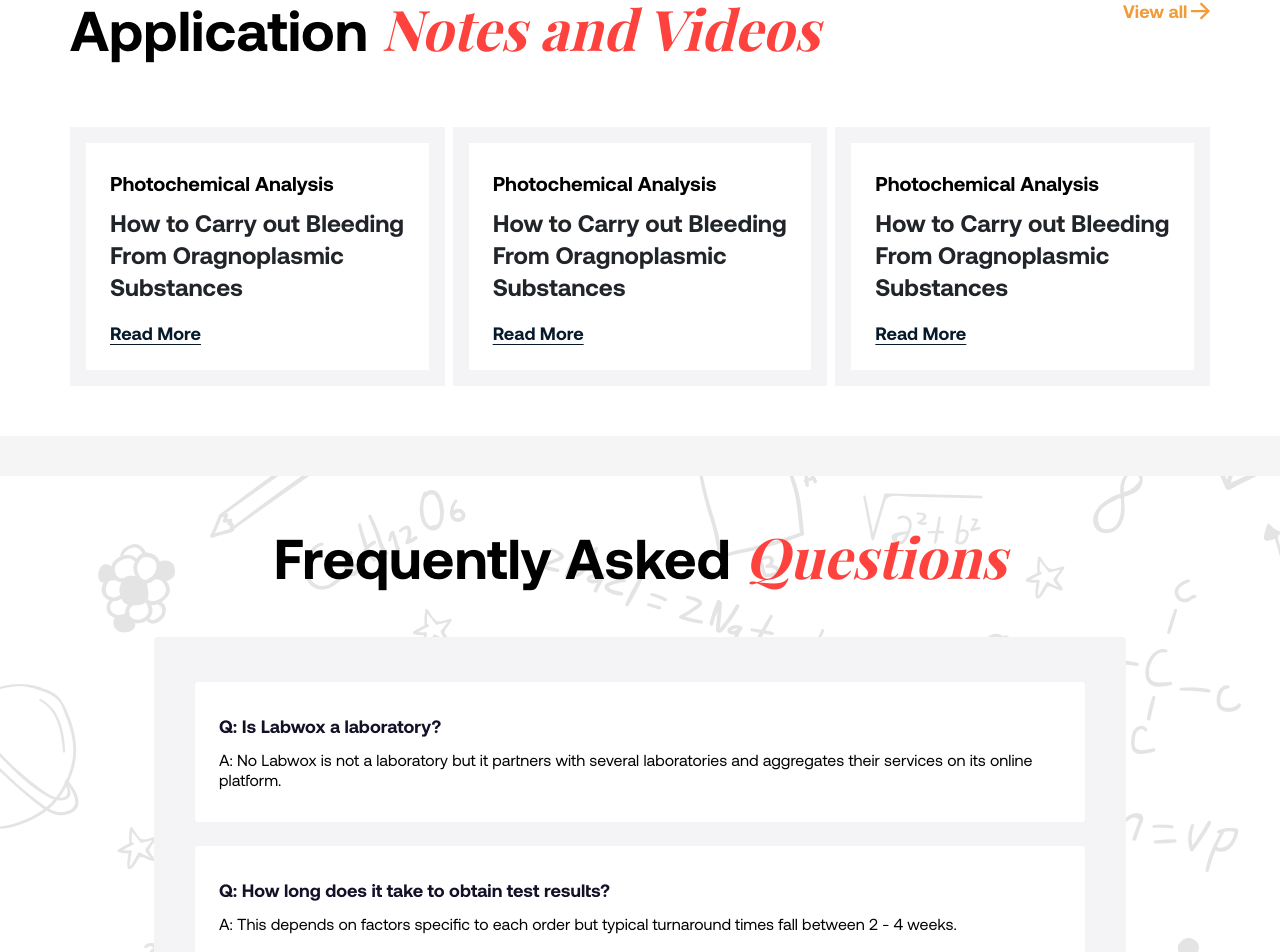
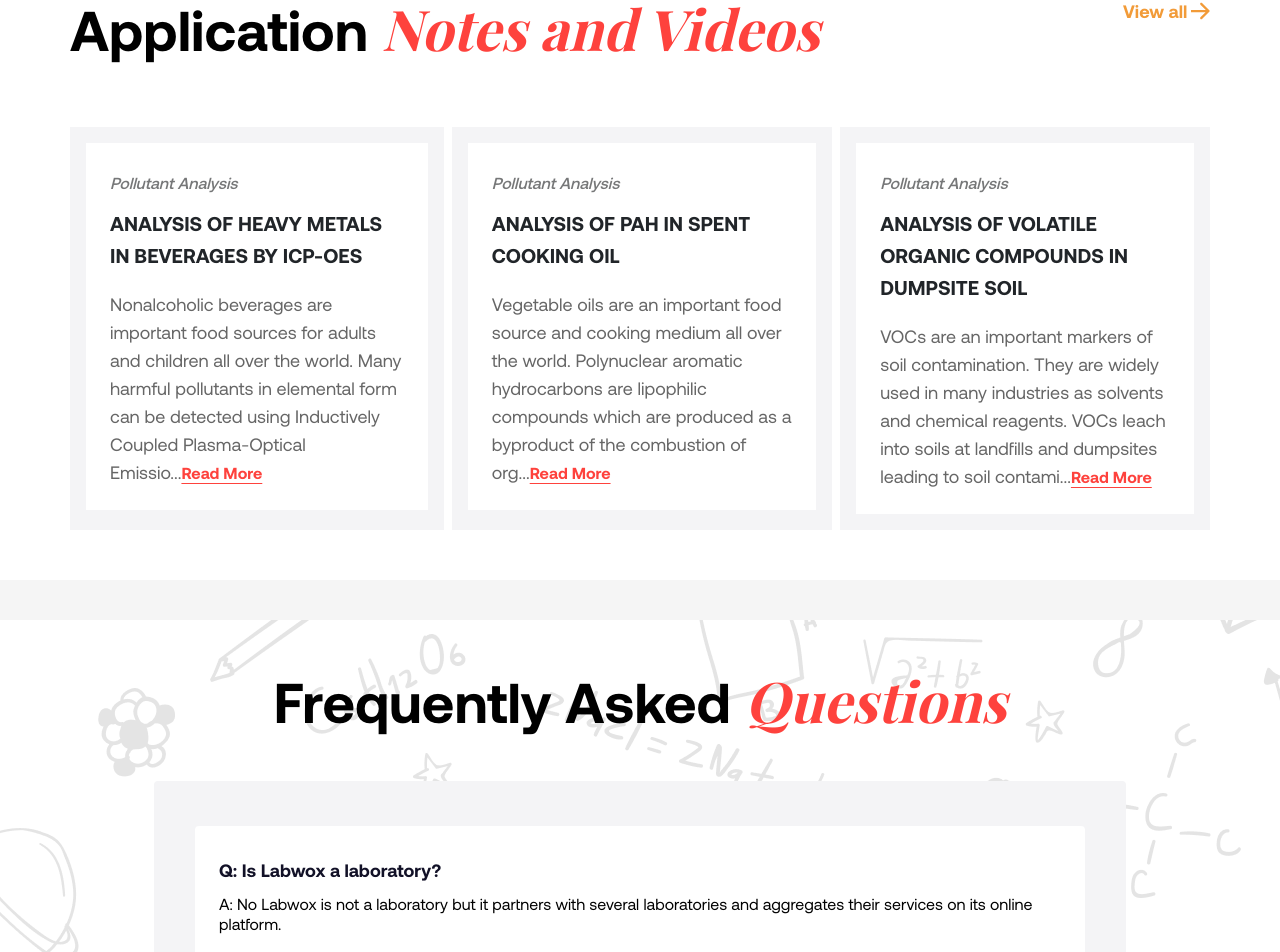
Before and after one commit to A-believer/Labwox, a React (Vite) app: page / in a window 1280 px wide. Shown: the part 4431-5383 px from the top of the page. Built offline with nearby package versions, Linux system fonts and the light colour scheme; no server answers; the database is empty; a web font is replaced by a local one.

Commit message:
application notes

```diff
--- a/src/data/data.js
+++ b/src/data/data.js
@@ -141,18 +141,24 @@ export const products = [
 export const blogFeed = [
   {
     id: 1,
-    title: "Photochemical Analysis",
-    subtext: "How to Carry out Bleeding From Oragnoplasmic Substances",
+    title: "ANALYSIS OF HEAVY METALS IN BEVERAGES BY ICP-OES",
+    description: "Nonalcoholic beverages are important food sources for adults and children all over the world. Many harmful pollutants in elemental form can be detected using Inductively Coupled Plasma-Optical Emission Spectrometry (ICP-OES).",
+    category: "Pollutant Analysis",
+    blogLink: "https://94sola.github.io/labwox-app/"
   },
   {
     id: 2,
-    title: "Photochemical Analysis",
-    subtext: "How to Carry out Bleeding From Oragnoplasmic Substances",
+    title: "ANALYSIS OF PAH IN SPENT COOKING OIL",
+    description: "Vegetable oils are an important food source and cooking medium all over the world. Polynuclear aromatic hydrocarbons are lipophilic compounds which are produced as a byproduct of the combustion of organic matter. Some PAHs have been confirmed to be carcinogenic.",
+    category: "Pollutant Analysis",
+    blogLink: "https://94sola.github.io/labwox-PAH-app/"
   },
   {
     id: 3,
-    title: "Photochemical Analysis",
-    subtext: "How to Carry out Bleeding From Oragnoplasmic Substances",
+    title: "ANALYSIS OF VOLATILE ORGANIC COMPOUNDS IN DUMPSITE SOIL",
+    description: "VOCs are an important markers of soil contamination. They are widely used in many industries as solvents and chemical reagents. VOCs leach into soils at landfills and dumpsites leading to soil contamination.",
+    category: "Pollutant Analysis",
+    blogLink: "https://94sola.github.io/labwox-voc-application/"
   },
 
 ]
--- a/src/pages/Resources.jsx
+++ b/src/pages/Resources.jsx
@@ -33,7 +33,7 @@ const Resources = () => {
         <div onClick={handleSearchResult}><Button bgColor={`orange`} text={`Apply`} textColor={`white`}/></div>
 
       </div>
-      <div className="bg-white lg:px-[70px] px-[24px] pt-[20px] lg:pb-[50px] pb-[30px]"><BlogFeed/></div>
+      <div className="bg-white lg:px-[70px] px-6 py-8"><BlogFeed/></div>
 
     </main>
   )
--- a/src/utils/BlogFeed.jsx
+++ b/src/utils/BlogFeed.jsx
@@ -11,10 +11,10 @@ const BlogFeed = () => {
               {blogFeed.map((feed, i) => (
                   <div key={feed.id + i} className="bg-[#F4F4F6] lg:p-4 p-2 gap-x-4">
                       <div className="bg-white lg:p-6 p-2">
-                        <p className="text-yellow lg:text-xl text-sm lg:leading-8 leading-5 font-bold">{ feed.title}</p>
-                        <p className="text-blackii lg:text-2xl text-sm lg:leading-8 leading-5 font-bold lg:mt-[8px] lg:mb-[19px]">{ feed.subtext}</p>
-                    <a href="#" className="text-[#071A2B] lg:text-lg text-xs lg:leading-5 leading-3 font-bold underline underline-offset-4">Read More</a>
-
+                        <p className="text-greyi lg:text-base text-sm lg:leading-8 leading-5 font-medium italic">{ feed.category}</p>
+                    <p className="text-blackii lg:text-xl text-base lg:leading-8 leading-5 font-bold lg:mt-[8px] lg:mb-[19px]">{feed.title}</p>
+                    <p className="lg:text-lg text-base text-greyiii">{feed.description.slice(0, 200)}...
+                      <a href={feed.blogLink} className="text-orange lg:text-base text-xs lg:leading-5 leading-3 font-bold underline underline-offset-4">Read More</a></p>
                       </div>
 
                   </div>
```
